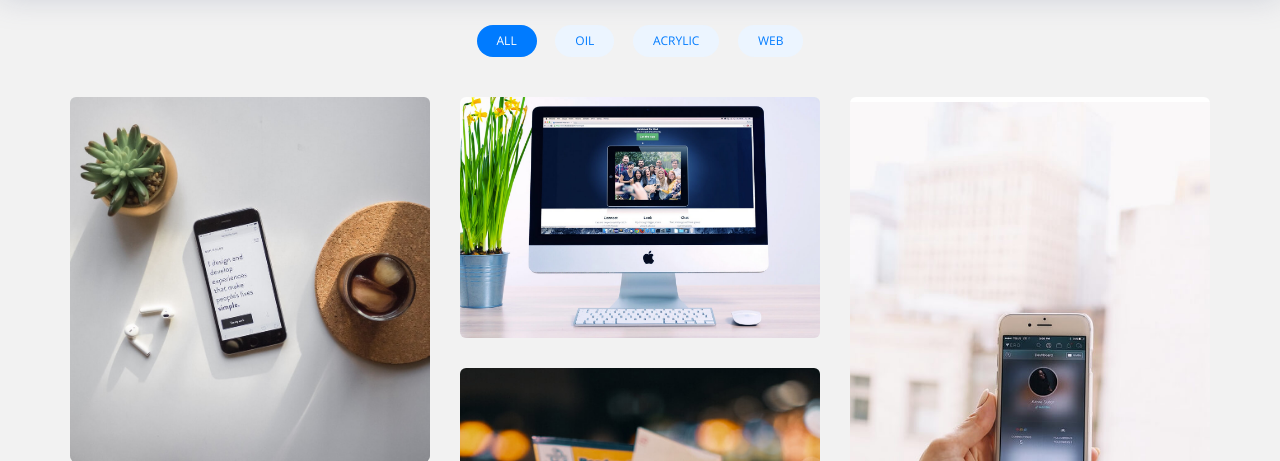
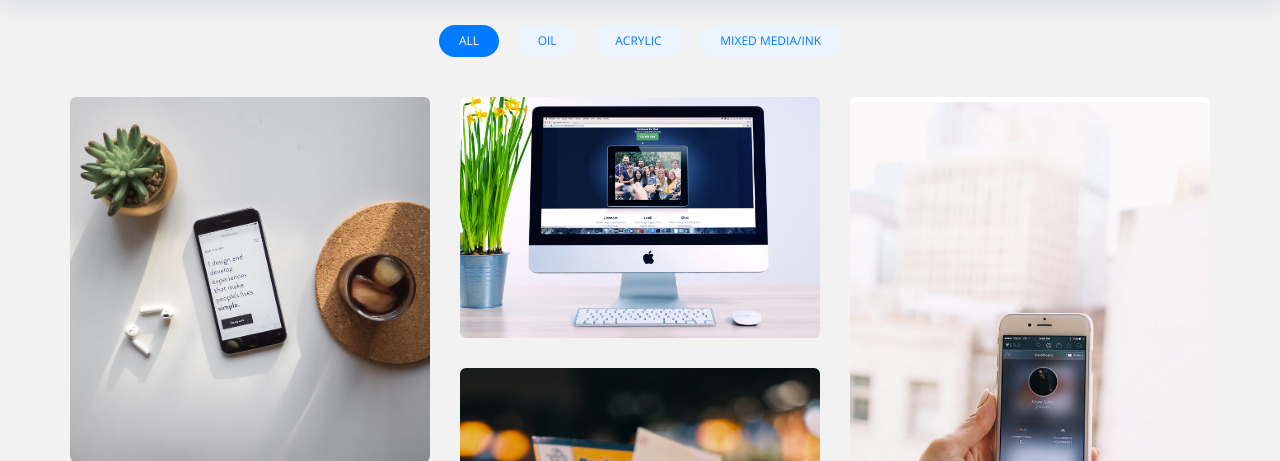
Before and after one commit to Nadeemaslam/artwebsite, a Django app: page /gallery/ in a window 1280 px wide. Shown: the part 81-542 px from the top of the page. Run offline with Django 3.2, Linux system fonts and the light colour scheme; some libraries are stand-ins or nearby versions; some web fonts are replaced.

Commit message:
text change in gallery

```diff
--- a/artgallery/templates/artgallery/gallery.html
+++ b/artgallery/templates/artgallery/gallery.html
@@ -17,7 +17,7 @@
               <li data-filter="*" class="filter-active">All</li>
               <li data-filter=".filter-app">OIL</li>
               <li data-filter=".filter-card">ACRYLIC</li>
-              <li data-filter=".filter-web">Web</li>
+              <li data-filter=".filter-web">Mixed Media/Ink</li>
             </ul>
           </div>
         </div>
@@ -43,8 +43,9 @@
             <div class="portfolio-wrap">
               <img src="{% static 'artgallery/img/portfolio/web3.jpg' %}" class="img-fluid" alt="">
               <div class="portfolio-info">
-                <h4><a href="{% static  'artgallery/#' %}">Web 3</a></h4>
-                <p>Web</p>
+                <h4><a href="{% static  'artgallery/#' %}">Mixed Media
+</a></h4>
+                <p>Mixed Media</p>
                 <div>
                   <a href="{% static 'artgallery/img/portfolio/web3.jpg' %}" class="link-preview" data-lightbox="portfolio" data-title="Web 3" title="Preview"><i class="fa fa-eye" aria-hidden="true"></i>
 </a>
@@ -91,7 +92,8 @@
             <div class="portfolio-wrap">
               <img src="{% static 'artgallery/img/portfolio/web2.jpg' %}" class="img-fluid" alt="">
               <div class="portfolio-info">
-                <h4><a href="{% static 'artgallery/#' %}">Web 2</a></h4>
+                <h4><a href="{% static 'artgallery/#' %}">Mixed Media
+</a></h4>
                 <p>Web</p>
                 <div>
                   <a href="{% static 'artgallery/img/portfolio/web2.jpg' %}" class="link-preview" data-lightbox="portfolio" data-title="Web 2" title="Preview"><i class="fa fa-eye" aria-hidden="true"></i>
@@ -155,7 +157,7 @@
             <div class="portfolio-wrap">
               <img src="{% static 'artgallery/img/portfolio/web1.jpg' %}" class="img-fluid" alt="">
               <div class="portfolio-info">
-                <h4><a href="{% static 'artgallery/#' %}">Web 1</a></h4>
+                <h4><a href="{% static 'artgallery/#' %}">Mixed Media/Ink</a></h4>
                 <p>Web</p>
                 <div>
                   <a href="{% static 'artgallery/img/portfolio/web1.jpg' %}" class="link-preview" data-lightbox="portfolio" data-title="Web 1" title="Preview"><i class="fa fa-eye" aria-hidden="true"></i>
```
